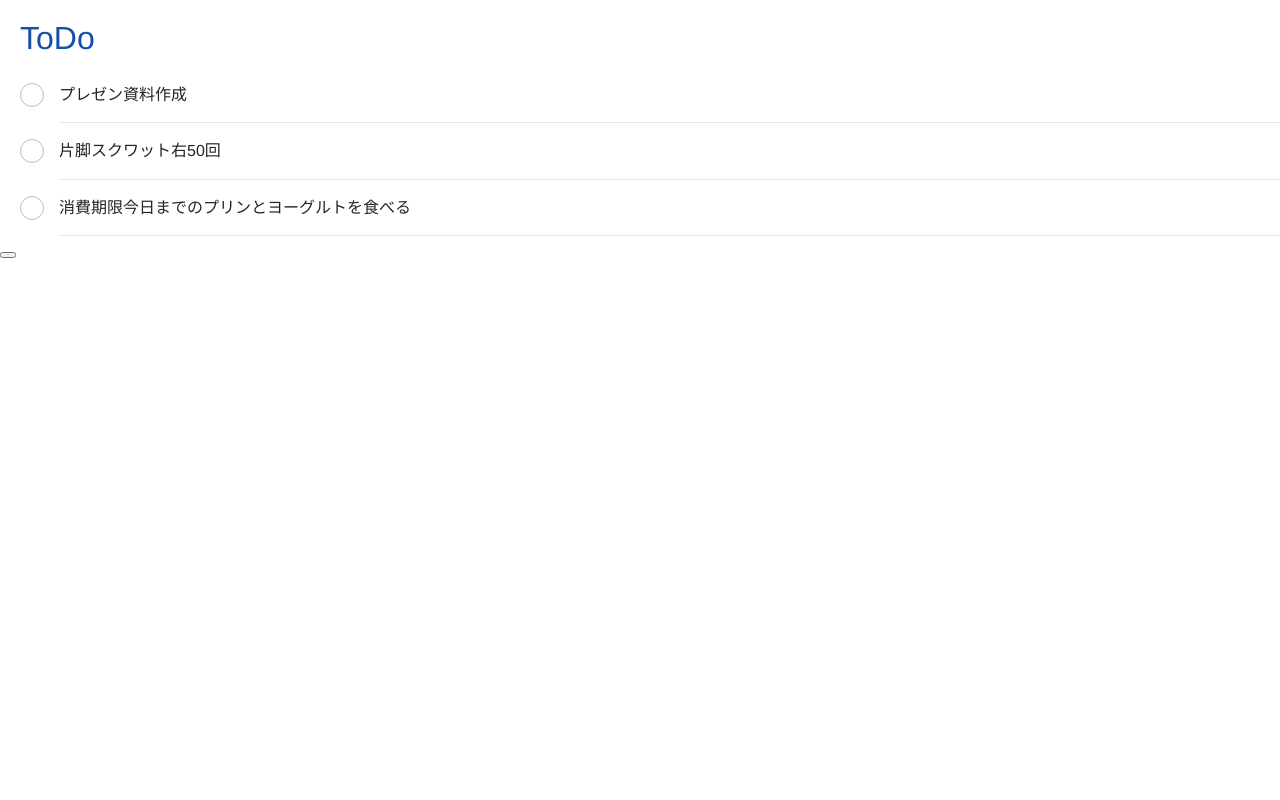
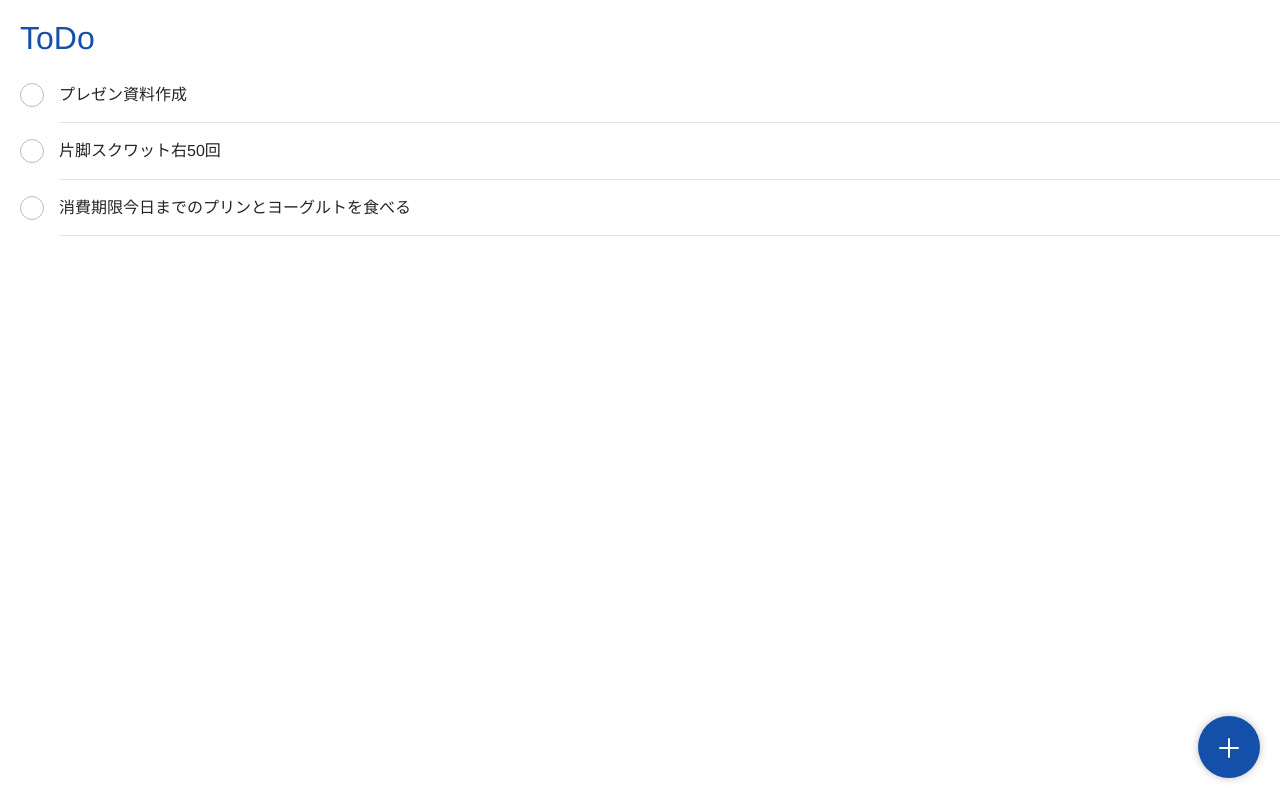
Before and after one commit to hasegawa2073/simpleToDoApp, a website: page dist/index.html in a window 1280 px wide. Drawn offline with Linux system fonts and the light colour scheme.

Commit message:
add: 追加ボタンの基本スタイル

```diff
--- a/src/scss/style.scss
+++ b/src/scss/style.scss
@@ -5,13 +5,14 @@
   --gray: #bcbcbc;
   --light-gray: #e5e5e5;
   --done-button-size: 24px;
+  --add-button-size: 62px;
 }
 html {
   font-size: 62.5%;
 }
 body {
-  font-family: "Helvetica Neue", Arial, "Hiragino Kaku Gothic ProN",
-    "Hiragino Sans", Meiryo, sans-serif;
+  font-family: 'Helvetica Neue', Arial, 'Hiragino Kaku Gothic ProN',
+    'Hiragino Sans', Meiryo, sans-serif;
 }
 
 .header {
@@ -54,7 +55,7 @@ body {
     padding: 16px 20px 16px 0;
     width: 100%;
     &::after {
-      content: "";
+      content: '';
       position: absolute;
       right: 0;
       bottom: 0;
@@ -73,3 +74,36 @@ body {
     cursor: text;
   }
 }
+.add {
+  position: absolute;
+  right: 20px;
+  bottom: 20px;
+  &__button {
+    padding: 0;
+    width: var(--add-button-size);
+    height: var(--add-button-size);
+    background-color: var(--blue);
+    border: none;
+    border-radius: 50%;
+    box-shadow: 0 0 8px rgba($color: #000000, $alpha: 0.25);
+    cursor: pointer;
+    &::before,
+    &::after {
+      content: '';
+      position: absolute;
+      top: 0;
+      right: 0;
+      bottom: 0;
+      left: 0;
+      margin: auto;
+      display: block;
+      width: 20px;
+      height: 2px;
+      background-color: #ffffff;
+      border-radius: 2px;
+    }
+    &::after {
+      transform: rotate(90deg);
+    }
+  }
+}
```
Also changed, not shown: dist/css/style.css.
